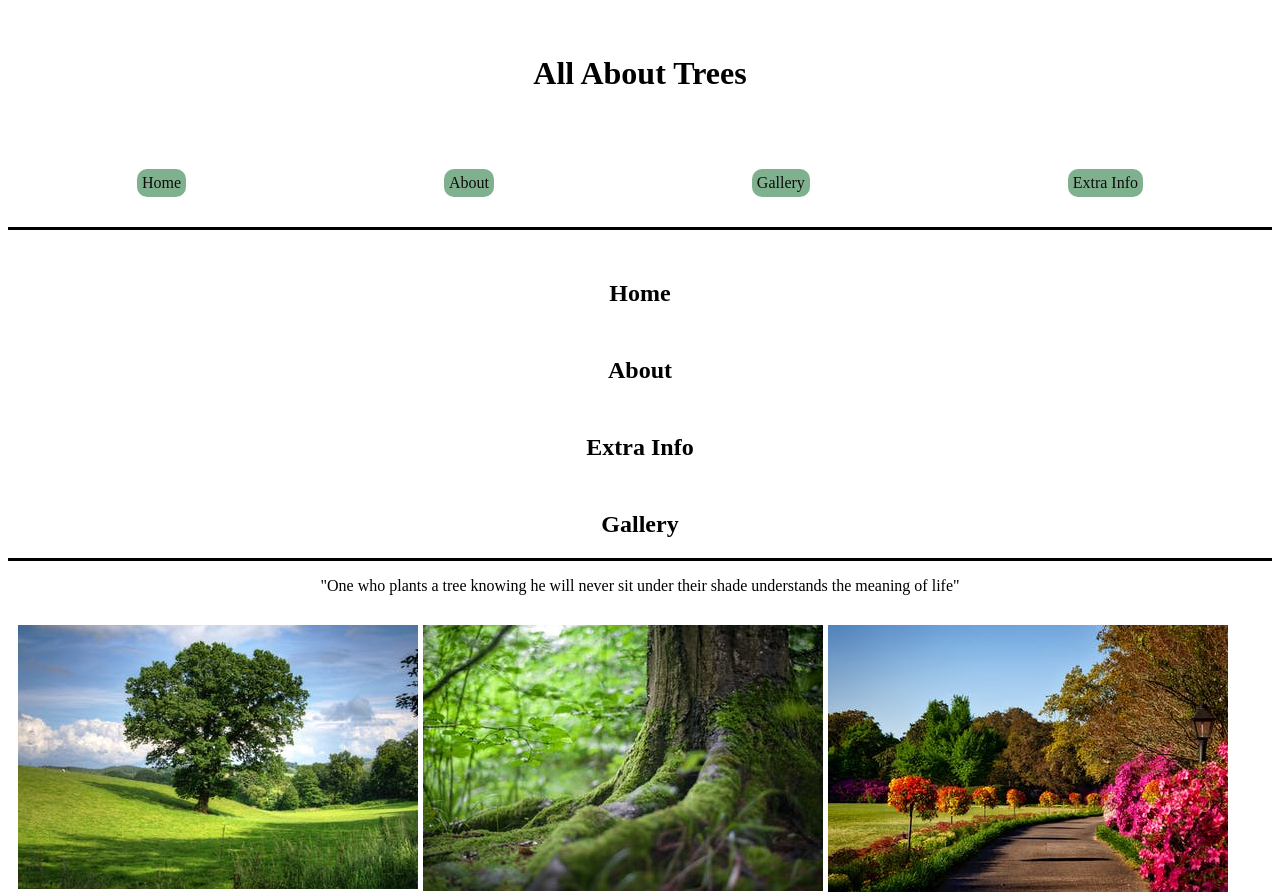
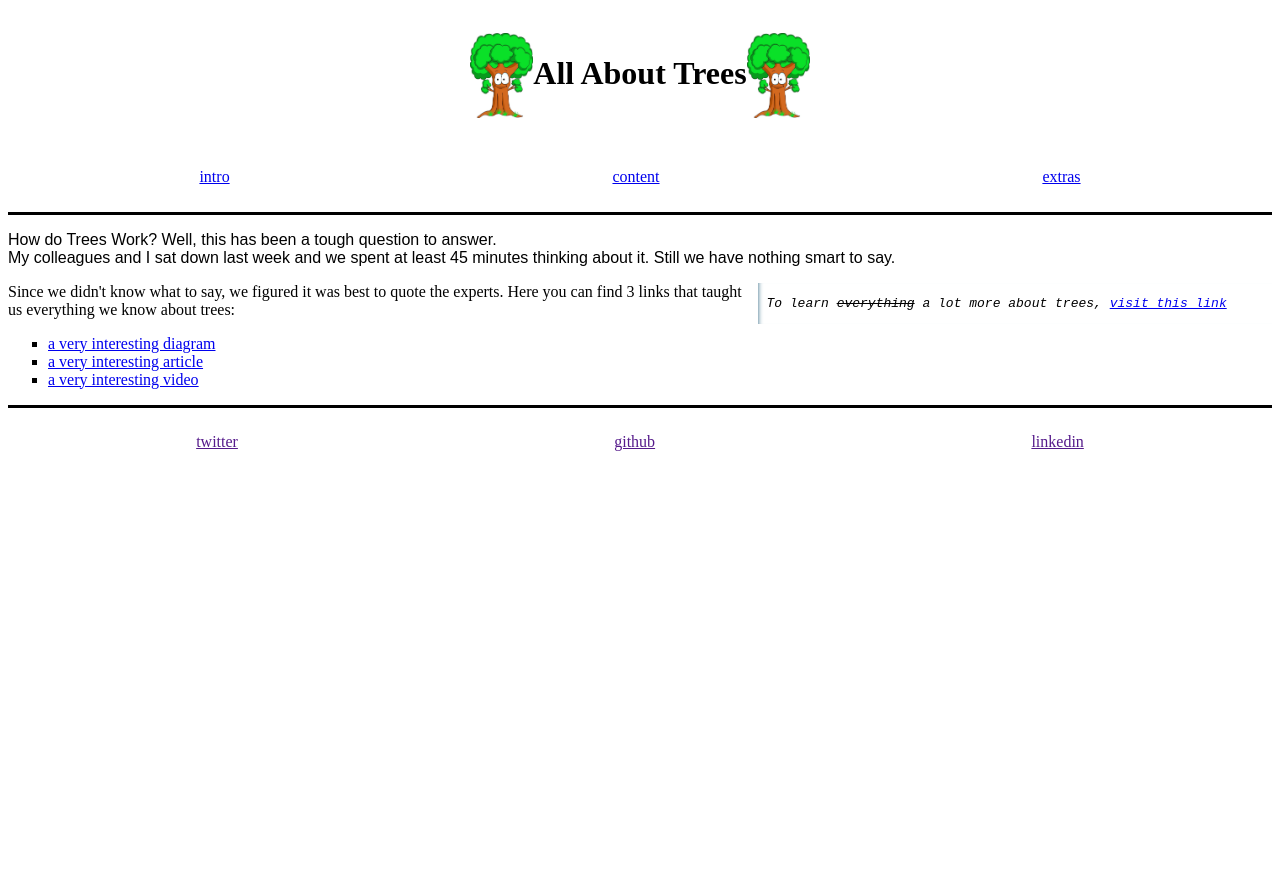
Before and after one commit to HYF-Class19/agile-development-group-2, a plain HTML site: page index.html in a window 1280 px wide. After the commit the page ends 800 px from the top, so only its background shows below. Drawn offline with Linux system fonts and the light colour scheme.

Commit message:
Other new content for index.html file

```diff
--- a/index.html
+++ b/index.html
@@ -1,95 +1,87 @@
 <!DOCTYPE html>
 <html lang="en">
 <head>
-    <meta charset="UTF-8" />
-    <link
-      rel="icon"
-      type="image/svg+xml"
-      href="public/hack-your-future-logo.jpeg"
+  <meta charset="utf-8" />
+  <title>All About Trees </title>
+
+  <meta name="description" content="a short introduction to trees" />
+  <meta name="author" content="Team HYF" />
+  <meta name="viewport" content="width=device-width, initial-scale=1" />
+  <meta http-equiv="X-UA-Compatible" content="IE=edge" />
+
+  <link rel="stylesheet" href="/styles.css" />
+</head>
+
+<body>
+<header class="centered-items">
+  <img
+          class="bouncy-img"
+          src="/public/happy-tree.jpeg"
+          alt="a smiling tree"
   />
-    <meta name="viewport" content="width=device-width, initial-scale=1.0" />
-    <!-- displays the title of the site in the tab it opens in-->
-    <title>All About Trees</title>
-    <!-- linking html file to the css -->
-    <link href="./styles/index.css" rel="stylesheet" />
-  </head>
-  <!--in body we will have the actual page content-->
-  <body>
-    <header class="spaced-items">
   <h1>All About Trees</h1>
+  <img
+          class="bouncy-img"
+          src="/public/happy-tree.jpeg"
+          alt="a smiling tree"
+  />
 </header>
-    <!--separate the navbar from the article -->
 <nav class="bottom-divider">
   <div class="spaced-items">
-        <a href="#Home">Home</a>
-        <a href="#About">About</a>
-        <a href="#Gallery">Gallery</a>
-        <a href="#Extra-info">Extra Info</a>
+    <a href="#summary-info">intro</a>
+    <a href="#main-info">content</a>
+    <a href="#extra-info">extras</a>
   </div>
 </nav>
+<section id="summary-info">
+  <p class="fascinating-words">
+    How do Trees Work? Well, this has been a tough question to answer.
+    <br />
+    My colleagues and I sat down last week and we spent at least 45 minutes
+    thinking about it. Still we have nothing smart to say.
+  </p>
+</section>
+<aside id="extra-info" class="aside-info">
+  <p class="aside-text">
+    To learn <s>everything</s> a lot more about trees,
+    <a href="https://en.wikipedia.org/wiki/Tree" target="_blank"
+    >visit this link</a
+    >
+  </p>
+</aside>
+<article id="main-info">
+  <p>
+    Since we didn't know what to say, we figured it was best to quote the
+    experts. Here you can find 3 links that taught us everything we know
+    about trees:
+  </p>
+  <ul class="interesting-things">
+    <li>
+      <a
+              href="https://i.pinimg.com/originals/f9/4a/d6/f94ad6c7c8b05d97c284f82edbb3fcd0.jpg"
+              target="_blank"
+      >a very interesting diagram</a
+      >
+    </li>
+    <li>
+      <a
+              href="https://treescharlotte.org/wp-content/uploads/2013/11/How-A-Tree-Works.pdf"
+              target="_blank"
+      >a very interesting article</a
+      >
+    </li>
+    <li>
+      <a href="https://www.youtube.com/watch?v=BickMFHAZR0" target="_blank"
+      >a very interesting video</a
+      >
+    </li>
+  </ul>
+</article>
 
-    <!-- End of header and navbar, the next part can be started -->
-
-    <!-- article to come before gallery -->
-    <h2 id="Home">Home</h2>
-    <h2 id="About">About</h2>
-    <h2 id="Extra-info">Extra Info</h2>
-    <h2 id="Gallery">Gallery</h2>
-    <nav class="bottom-divider"></nav>
-    <p>
-      "One who plants a tree knowing he will never sit under their shade
-      understands the meaning of life"
-    </p>
-    <div class="column">
-      <div class="column">
-        <img
-          src="public/tree-oak-landscape-view-53435.jpeg"
-          alt="oak tree"
-          width="400"
-        />
-      </div>
-      <div class="column">
-        <img src="public/pexels-photo-142497.jpeg" alt="Forest" width="400" />
-      </div>
-      <div class="column">
-        <img
-          src="public/bellingrath-gardens-alabama-landscape-scenic-158028.jpeg"
-          alt="Gardens"
-          width="400"
-        />
-      </div>
-    </div>
-
-    <!-- header/navbar section of the page ends here, John and helen carry on with article-->
-
-    <!--
-        WORK DISTRIBUTION IN GROUP 2
-        1. Title/navbar/header (Michael)
-        2. sections (Thomas)
-        3. article -article and aside are separated by a straight line- John and Helen
-        4. Aside Anita
-        5. Galery
-        6. Footers(social media github links) (Renjani)
-        -->
-
-    <!--beginning Michael Working Zone-->
-    <header></header>
-    <!--Ending Michael Working Zone-->
-
-    <!--beginning John and Helen Working Zone-->
-    <article></article>
-    <!--ending John and Helen Working Zone-->
-
-    <!--beginning Thomas Working Zone-->
-    <aside></aside>
-    <!--ending Thomas Working Zone-->
-
-    <!--beginning anita Working Zone-->
-    <div></div>
-    <!--ending Anita Working Zone-->
-
-    <!--beginning Renjani Working Zone-->
-
-    <!--ending Renjani Working Zone-->
+<!-- FOOTER START-->
+<footer class="top-divider spaced-items">
+  <a href="">twitter</a> <a href="">github</a> <a href="">linkedin</a>
+</footer>
+<!-- FOOTER END-->
 </body>
 </html>
--- /dev/null
+++ b/styles.css
@@ -0,0 +1,71 @@
+body {
+    display: block;
+    margin: 8px;
+}
+
+.centered-items {
+    display: flex;
+    flex-direction: row;
+    justify-content: center;
+    padding-top: 2%;
+    padding-bottom: 2%;
+}
+
+.fascinating-words {
+    font-family: fantasy;
+}
+
+.interesting-things {
+    list-style-type: square;
+}
+
+/* https://developer.mozilla.org/en-US/docs/Web/HTML/Element/aside */
+
+.aside-info {
+    width: 40%;
+    padding-left: 0.5rem;
+    margin-left: 0.5rem;
+    float: right;
+    box-shadow: inset 5px 0 5px -5px #29627e;
+    font-style: italic;
+}
+
+.aside-text {
+    font-family: monospace;
+}
+
+.bottom-divider {
+    border-style: none none solid none;
+}
+
+.spaced-items {
+    display: flex;
+    flex-direction: row;
+    align-content: center;
+    justify-content: space-around;
+    padding-top: 2%;
+    padding-bottom: 2%;
+}
+
+.top-divider {
+    border-style: solid none none none;
+}
+
+/* https://www.developerdrive.com/8-simple-css-hover-effects/ */
+
+.bouncy-img {
+    width: 5%;
+    height: 5%;
+}
+
+.bouncy-img:hover {
+    animation: bounce 1s;
+    animation-duration: 1s;
+    animation-timing-function: ease;
+    animation-delay: 0s;
+    animation-iteration-count: 1;
+    animation-direction: normal;
+    animation-fill-mode: none;
+    animation-play-state: running;
+    animation-name: bounce;
+}
```
Also changed, not shown: ABOUT.md (deleted, +0 -8 lines), house-25pour-cent.png (deleted), house-50-pour-cent.png (deleted), public/happy-tree.jpeg (added), public/house-25pour-cent.png (deleted), public/house-50-pour-cent.png (deleted), public/house.jpg (deleted). Lines whose indentation alone changed are shown as unchanged.
